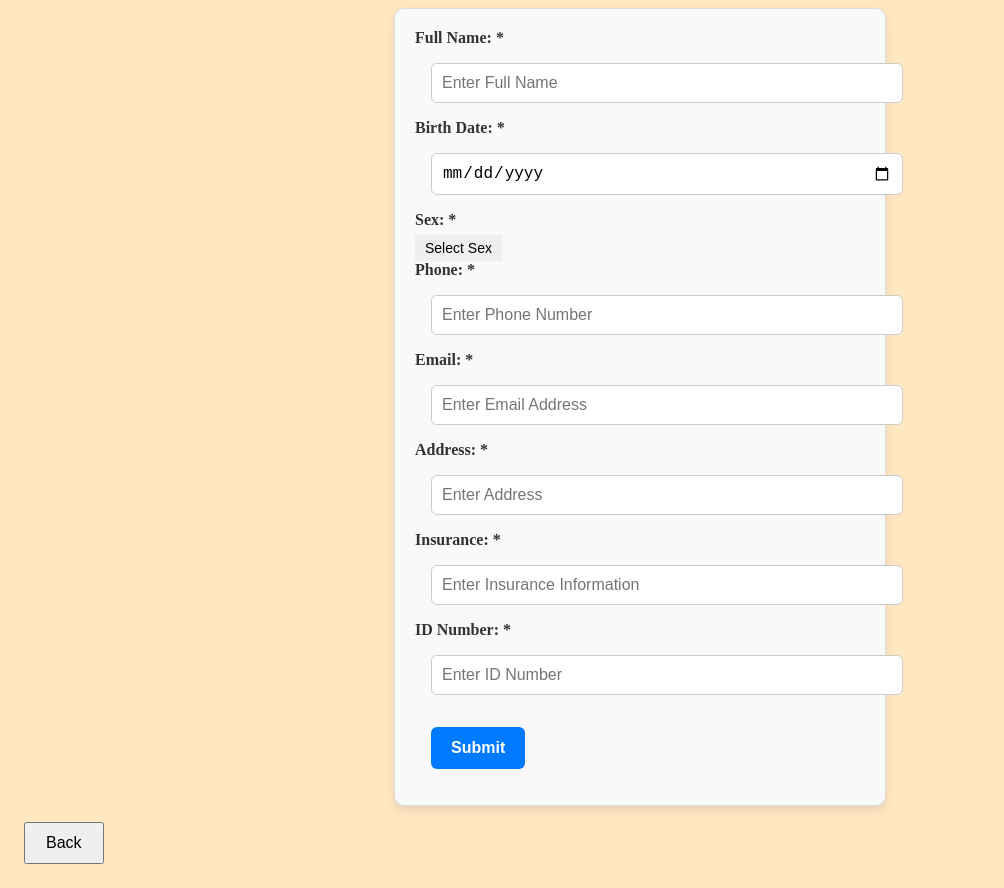
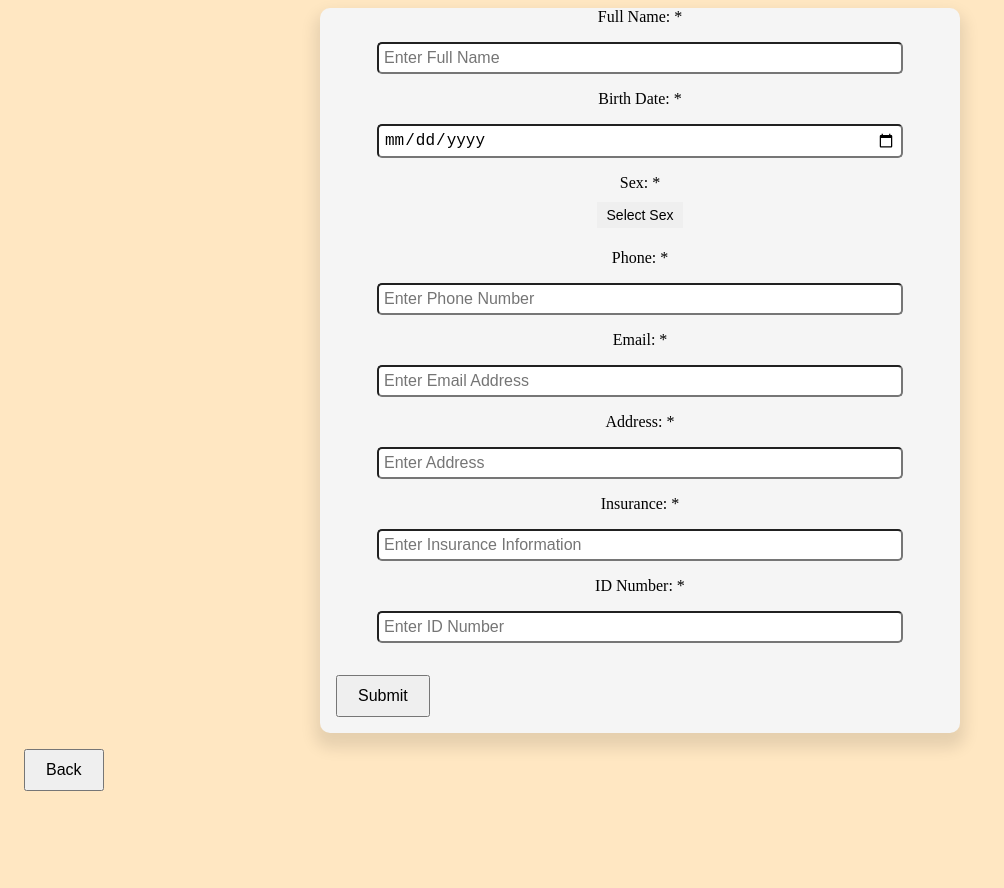
Before and after one commit to mohammadabk2/Beit-Hanina-Community-Center-Vol-App, a React (Create React App) app in the folder client/: page /sign-up in a window 1280 px wide. Shown: the whole page, without its empty margins (0-1004 px from the left). After the commit the page ends 815 px from the top, so only its background shows below. Built offline with nearby package versions, Linux system fonts and the light colour scheme.

Commit message:
changes styles on sign-up and landing page

```diff
--- a/client/src/App.css
+++ b/client/src/App.css
@@ -10,7 +10,7 @@
   margin-bottom: 2rem;
 }
 
-.flex-container {
+.flex-box {
   display: flex;
   align-items: center;
   justify-content: center;
@@ -21,15 +21,16 @@
 }
 
 .sign-in-box {
+  width: 50vw;
+  height: 45vh;
   margin-top: 1px;
   border-radius: 10px;
   background-color: var(--common-colour-1);
-  max-width: 450px;
+  max-width: 700px;
+  min-height: 320px;
 }
 
-.input-field-box,
-.app,
-.sign-in-box {
+.flex-column {
   flex-direction: column;
 }
 
@@ -52,9 +53,11 @@
 }
 
 .input-field {
+  border-radius: 5px;
   margin: 1rem;
   padding: 5px;
   font-size: 16px;
+  width: 80%;
 }
 
 body {
--- a/client/src/App.js
+++ b/client/src/App.js
@@ -52,7 +52,7 @@ function App() {
   ];
 
   return (
-    <div className="app flex-container">
+    <div className="app flex-box flex-column">
       <div className="drop-down">
         <DropDownMenu className="language-button" text="Ln" options={options} />
       </div>
@@ -60,9 +60,8 @@ function App() {
         <h1>Beit Hanina Community Center Volunteer App</h1>
       </header>
       <main>
-        <div className="sign-in-box flex-container smooth-shadow-box">
+        <div className="sign-in-box flex-box flex-column smooth-shadow-box">
           <h2>Welcome to Beit Hanina Community Center</h2>
-          <div className="input-field-box flex-container">
           <DynamicInput
             className="input-field"
             type="text"
@@ -79,8 +78,7 @@ function App() {
             onChange={handlePassword}
             placeholder="Enter Password"
           />
-          </div>
-          <div className="button-box flex-container">
+          <div className="button-box flex-box">
             <DynamicButton className="button" onClick={signIn} text="Sign in" />
             <DynamicButton className="button" onClick={signUp} text="Sign up" />
           </div>
--- a/client/src/pages/SignUpPage/SignUp.css
+++ b/client/src/pages/SignUpPage/SignUp.css
@@ -1,57 +1,14 @@
 @import url("../../App.css");
 
 .form-container {
-  padding: 20px;
-  border: 1px solid #ddd;
+  width: 50vw;
+  background-color: var(--common-colour-1);
   border-radius: 10px;
-  max-width: 450px;
-  margin: auto;
-  background-color: #f9f9f9;
-  box-shadow: 0 4px 8px rgba(0, 0, 0, 0.1);
+  max-width: 700px;
 }
 
-.form-container label {
-  display: block;
-  font-weight: 600;
-  margin-bottom: 6px;
-  color: #333;
+.sex-button {
+  margin: 5px;
+  margin-bottom: 1rem;
+  padding: 5px;
 }
-
-.form-container .input-field,
-.form-container select {
-  display: block;
-  width: 100%;
-  padding: 10px;
-  margin-bottom: 16px;
-  border: 1px solid #ccc;
-  border-radius: 6px;
-  font-size: 1rem;
-  transition: border-color 0.3s ease-in-out;
-}
-
-.form-container .input-field:focus,
-.form-container select:focus {
-  border-color: #007bff;
-  outline: none;
-  box-shadow: 0 0 5px rgba(0, 123, 255, 0.3);
-}
-
-.form-container .button {
-  background-color: #007bff;
-  color: white;
-  padding: 12px 20px;
-  border: none;
-  border-radius: 6px;
-  cursor: pointer;
-  font-size: 1rem;
-  font-weight: 600;
-  transition: background-color 0.3s ease-in-out;
-}
-
-.form-container .button:hover {
-  background-color: #0056b3;
-}
-
-.form-container .button:active {
-  background-color: #004092;
-}
--- a/client/src/pages/SignUpPage/SignUp.js
+++ b/client/src/pages/SignUpPage/SignUp.js
@@ -65,9 +65,10 @@ function SignUpPage() {
 
   return (
     <div>
-      <div>
-        <form onSubmit={handleSubmit} className="form-container">
-          <label className="block mb-2">Full Name: *</label>
+      <div className="flex-box">
+        <form onSubmit={handleSubmit} className="form-container smooth-shadow-box">
+          <div className="flex-box flex-column">
+            <label>Full Name: *</label>
             <DynamicInput
               className="input-field"
               type="text"
@@ -76,8 +77,10 @@ function SignUpPage() {
               onChange={handleChange}
               placeholder="Enter Full Name"
             />
+          </div>
 
-          <label className="block mb-2">Birth Date: *</label>
+          <div className="flex-box flex-column">
+            <label>Birth Date: *</label>
             <DynamicInput
               className="input-field"
               type="date"
@@ -85,25 +88,21 @@ function SignUpPage() {
               name="birthDate"
               onChange={handleChange}
             />
+          </div>
 
-          <label className="block mb-2">Sex: *</label>
+          <div className="flex-box flex-column">
+            <div>
+              <label>Sex: </label><label>*</label>
+            </div>
             <DropDownMenu
               className="sex-button"
               text={formData.sex || "Select Sex"}
               options={options}
             />
+          </div>
 
-          <label className="block mb-2">Phone: *</label>
-          {/* <DynamicInput
-            className="input-field"
-            type="tel"
-            value={formData.phone}
-            name="phone"
-            onChange={handleChange}
-            placeholder="Enter Phone Number"
-            pattern="[0-9]*"
-            inputMode="numeric"
-          /> */}
+          <div className="flex-box flex-column">
+            <label>Phone: *</label>
             <DynamicInput
               className="input-field"
               type="tel"
@@ -114,8 +113,10 @@ function SignUpPage() {
               inputMode="numeric"
               placeholder="Enter Phone Number"
             />
+          </div>
 
-          <label className="block mb-2">Email: *</label>
+          <div className="flex-box flex-column">
+            <label>Email: *</label>
             <DynamicInput
               className="input-field"
               type="email"
@@ -124,8 +125,10 @@ function SignUpPage() {
               onChange={handleChange}
               placeholder="Enter Email Address"
             />
+          </div>
 
-          <label className="block mb-2">Address: *</label>
+          <div className="flex-box flex-column">
+            <label>Address: *</label>
             <DynamicInput
               className="input-field"
               type="text"
@@ -134,8 +137,10 @@ function SignUpPage() {
               onChange={handleChange}
               placeholder="Enter Address"
             />
+          </div>
 
-          <label className="block mb-2">Insurance: *</label>
+          <div className="flex-box flex-column">
+            <label>Insurance: *</label>
             <DynamicInput
               className="input-field"
               type="text"
@@ -144,8 +149,10 @@ function SignUpPage() {
               onChange={handleChange}
               placeholder="Enter Insurance Information"
             />
+          </div>
 
-          <label className="block mb-2">ID Number: *</label>
+          <div className="flex-box flex-column">
+            <label>ID Number: *</label>
             <DynamicInput
               className="input-field"
               type="text"
@@ -154,6 +161,7 @@ function SignUpPage() {
               onChange={handleChange}
               placeholder="Enter ID Number"
             />
+          </div>
 
           <DynamicButton
             className="button"
```
Lines whose indentation alone changed are shown as unchanged.
